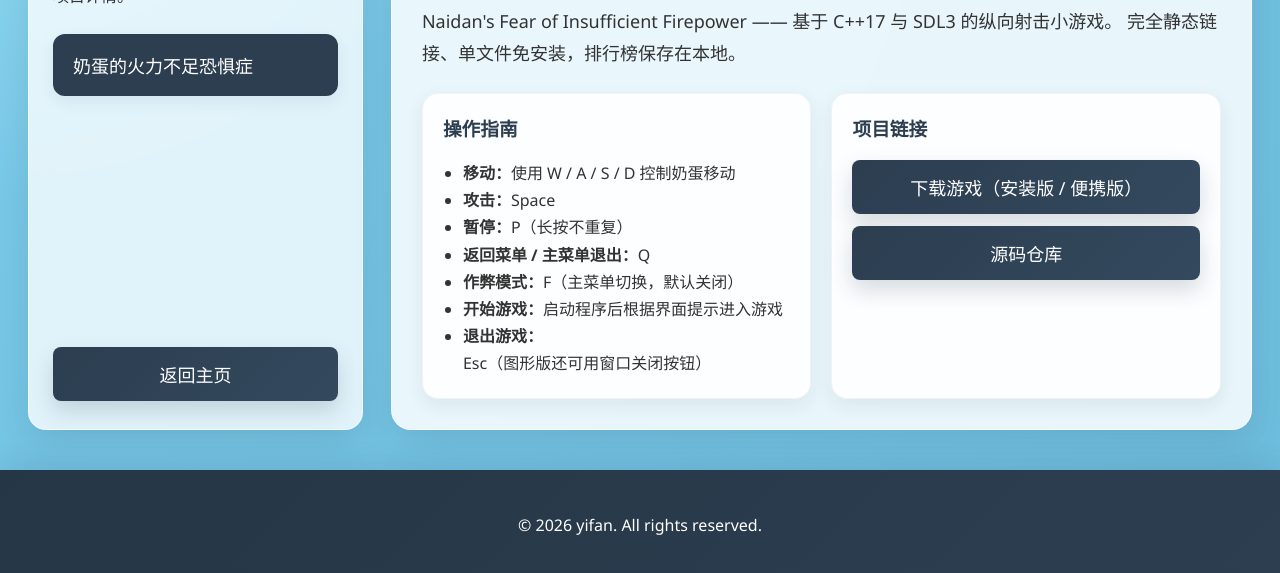
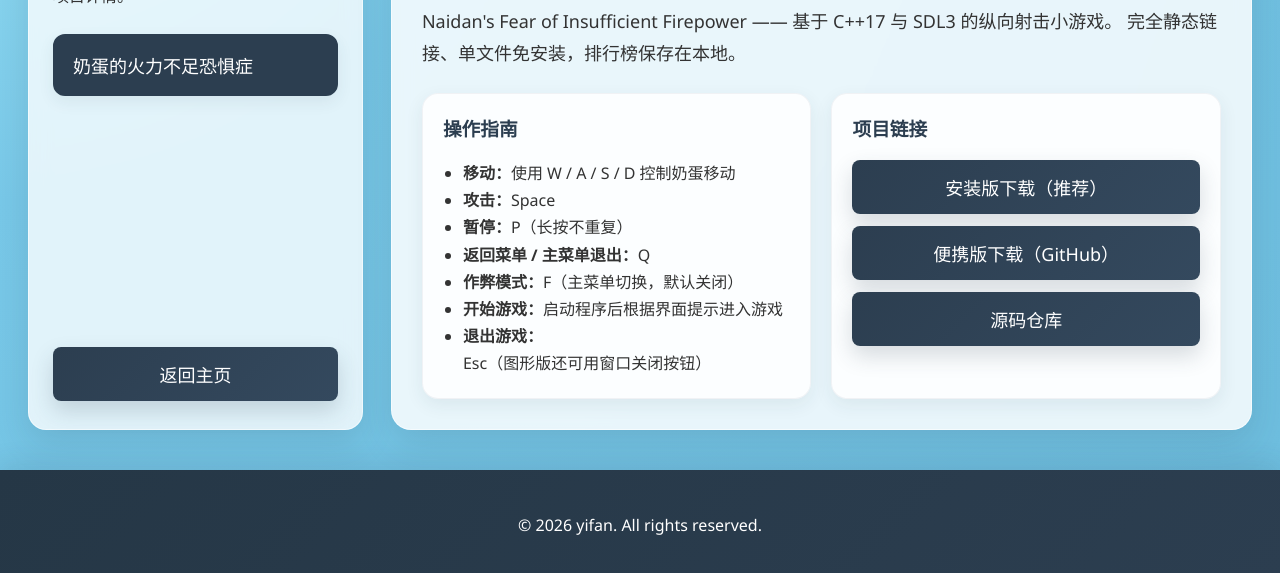
Before and after one commit to Wang-yifan666/yifan705.top, a plain HTML site: page showcase.html in a window 1280 px wide. Shown: the part 335-908 px from the top of the page. Drawn offline with Linux system fonts and the light colour scheme.

Commit message:
fix: 安装包放回网站直链，便携版仍走 GitHub Releases
上一提交把安装包也一起移除了，判断过粗：安装包只有 4 MB，
放在本站国内访问比 GitHub 稳；真正该挪走的只是 7.9 MB 的便携版 exe。

- release/Naidan-1.7-setup.exe 放回仓库
- showcase.html 恢复"安装版下载"直链，便携版按钮指向 releases/latest，
  另保留源码仓库入口

```diff
--- a/showcase.html
+++ b/showcase.html
@@ -61,12 +61,14 @@
           <!-- 右边：项目链接 -->
           <div class="detail-box">
             <h3>项目链接</h3>
-            <!-- 安装包与便携版都通过 GitHub Releases 分发（不再放进网站仓库）：
-                 仓库里存二进制会让体积迅速膨胀，而且下载速度也不如 Releases。
-                 发版流程见游戏仓库的 ROADMAP.md，打 tag 后 CI 会自动创建 Release -->
+            <!-- 安装包放在本站（4 MB，国内访问比 GitHub 稳）；便携版体积大，
+                 走 GitHub Releases。每次发版要同步更新安装包文件名里的版本号。 -->
             <div class="project-links vertical-links">
+              <a href="release/Naidan-1.7-setup.exe" download class="button small-button">
+                安装版下载（推荐）
+              </a>
               <a href="https://github.com/Wang-yifan666/Thunder_fighter_jet/releases/latest" target="_blank" class="button small-button">
-                下载游戏（安装版 / 便携版）
+                便携版下载（GitHub）
               </a>
               <a href="https://github.com/Wang-yifan666/Thunder_fighter_jet" target="_blank" class="button small-button">
                 源码仓库
```
Also changed, not shown: 1 other file.
